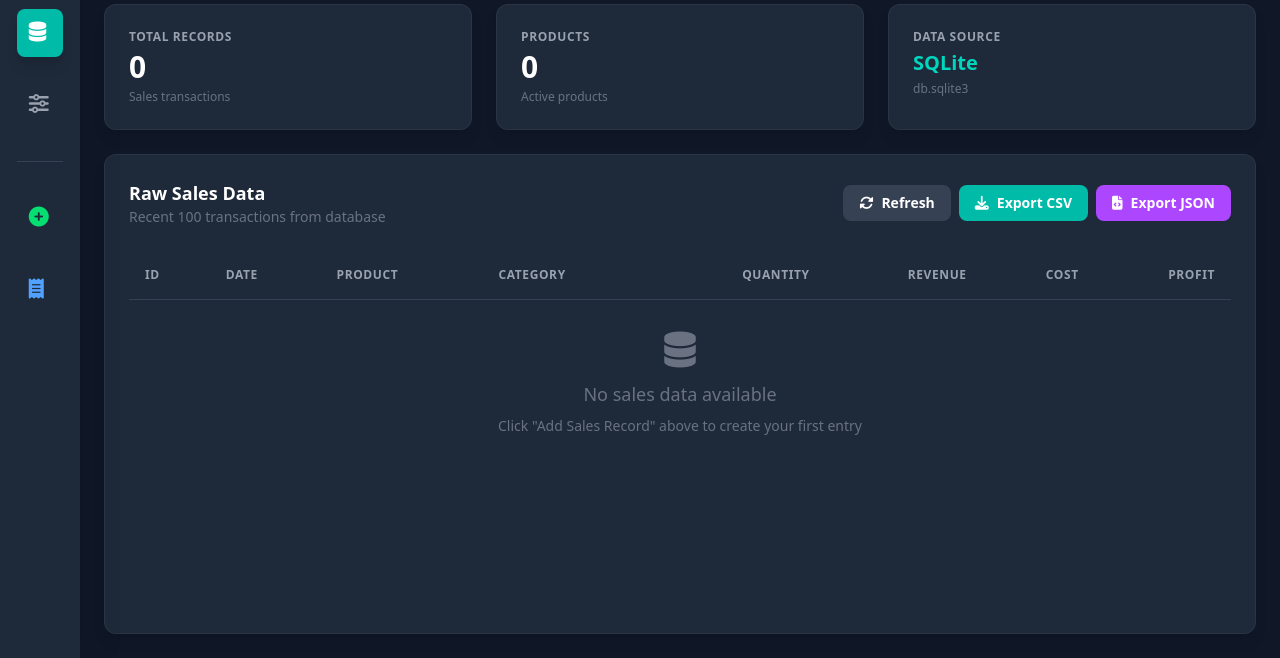
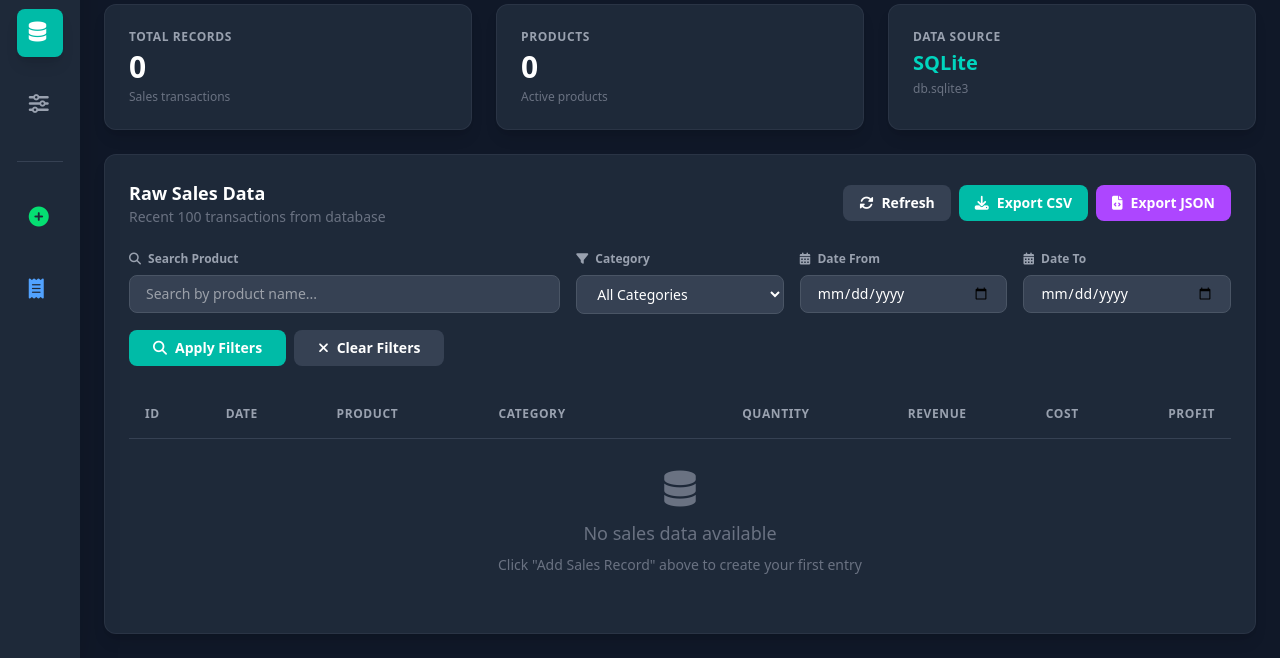
Before and after one commit to ramonbonina320401-bot/Django-Sales-Dashboard-Report, a Django app: page /data/ in a window 1280 px wide. Shown: the part 247-905 px from the top of the page. Run offline with Django 5.2, Linux system fonts and the light colour scheme; a user stored in the database is signed in; data that the repository does not hold is empty; style sheets or scripts are compiled from the project's sources; some libraries are stand-ins or nearby versions.

Commit message:
Add search and filter functionality to Raw Data page
- Added search bar to filter by product name
- Added category dropdown filter
- Added date range filters (from/to)
- Display active filters with badges
- Clear filters button to reset all filters
- Updated raw_data view to handle search and filter parameters
- Results limited to 100 records for performance

```diff
--- a/dashboard/templates/dashboard/data.html
+++ b/dashboard/templates/dashboard/data.html
@@ -49,6 +49,100 @@
             </a>
         </div>
     </div>
+
+    <!-- Search and Filter Bar -->
+    <form method="GET" class="mb-6">
+        <div class="grid grid-cols-1 md:grid-cols-2 lg:grid-cols-5 gap-4">
+            <!-- Search Box -->
+            <div class="lg:col-span-2">
+                <label class="block text-gray-400 text-xs font-semibold mb-2">
+                    <i class="fas fa-search mr-1"></i> Search Product
+                </label>
+                <input type="text"
+                       name="search"
+                       value="{{ search_query }}"
+                       placeholder="Search by product name..."
+                       class="w-full bg-gray-700 text-white px-4 py-2 rounded-lg border border-gray-600 focus:border-teal-500 focus:outline-none text-sm">
+            </div>
+
+            <!-- Category Filter -->
+            <div>
+                <label class="block text-gray-400 text-xs font-semibold mb-2">
+                    <i class="fas fa-filter mr-1"></i> Category
+                </label>
+                <select name="category"
+                        class="w-full bg-gray-700 text-white px-4 py-2 rounded-lg border border-gray-600 focus:border-teal-500 focus:outline-none text-sm">
+                    <option value="all" {% if category_filter == 'all' %}selected{% endif %}>All Categories</option>
+                    {% for category in categories %}
+                    <option value="{{ category }}" {% if category_filter == category %}selected{% endif %}>
+                        {{ category|title }}
+                    </option>
+                    {% endfor %}
+                </select>
+            </div>
+
+            <!-- Date From -->
+            <div>
+                <label class="block text-gray-400 text-xs font-semibold mb-2">
+                    <i class="fas fa-calendar-alt mr-1"></i> Date From
+                </label>
+                <input type="date"
+                       name="date_from"
+                       value="{{ date_from }}"
+                       class="w-full bg-gray-700 text-white px-4 py-2 rounded-lg border border-gray-600 focus:border-teal-500 focus:outline-none text-sm">
+            </div>
+
+            <!-- Date To -->
+            <div>
+                <label class="block text-gray-400 text-xs font-semibold mb-2">
+                    <i class="fas fa-calendar-alt mr-1"></i> Date To
+                </label>
+                <input type="date"
+                       name="date_to"
+                       value="{{ date_to }}"
+                       class="w-full bg-gray-700 text-white px-4 py-2 rounded-lg border border-gray-600 focus:border-teal-500 focus:outline-none text-sm">
+            </div>
+        </div>
+
+        <!-- Filter Buttons -->
+        <div class="flex gap-2 mt-4">
+            <button type="submit"
+                    class="bg-teal-500 hover:bg-teal-600 text-white text-sm font-semibold py-2 px-6 rounded-lg transition-colors duration-200 flex items-center gap-2">
+                <i class="fas fa-search"></i> Apply Filters
+            </button>
+            <a href="{% url 'data' %}"
+               class="bg-gray-700 hover:bg-gray-600 text-white text-sm font-semibold py-2 px-6 rounded-lg transition-colors duration-200 flex items-center gap-2">
+                <i class="fas fa-times"></i> Clear Filters
+            </a>
+        </div>
+    </form>
+
+    <!-- Active Filters Display -->
+    {% if search_query or category_filter != 'all' or date_from or date_to %}
+    <div class="mb-4 flex flex-wrap gap-2 items-center">
+        <span class="text-gray-400 text-xs font-semibold">Active Filters:</span>
+        {% if search_query %}
+        <span class="px-3 py-1 bg-teal-500/20 text-teal-400 rounded-full text-xs flex items-center gap-2">
+            <i class="fas fa-search"></i> Search: "{{ search_query }}"
+        </span>
+        {% endif %}
+        {% if category_filter != 'all' %}
+        <span class="px-3 py-1 bg-purple-500/20 text-purple-400 rounded-full text-xs flex items-center gap-2">
+            <i class="fas fa-tag"></i> Category: {{ category_filter|title }}
+        </span>
+        {% endif %}
+        {% if date_from %}
+        <span class="px-3 py-1 bg-blue-500/20 text-blue-400 rounded-full text-xs flex items-center gap-2">
+            <i class="fas fa-calendar-alt"></i> From: {{ date_from }}
+        </span>
+        {% endif %}
+        {% if date_to %}
+        <span class="px-3 py-1 bg-blue-500/20 text-blue-400 rounded-full text-xs flex items-center gap-2">
+            <i class="fas fa-calendar-alt"></i> To: {{ date_to }}
+        </span>
+        {% endif %}
+    </div>
+    {% endif %}
 
     <div class="overflow-x-auto">
         <table class="w-full text-left border-collapse">
--- a/dashboard/views.py
+++ b/dashboard/views.py
@@ -171,20 +171,53 @@ def market_share(request):
 
 @login_required(login_url='login')
 def raw_data(request):
-    """Raw Data Preview with SQL database integration"""
+    """Raw Data Preview with SQL database integration, search and filter"""
 
-    # Get all sales data with related product info (SQL JOIN)
-    sales_data = SalesData.objects.select_related('product').order_by('-date')[:100]
+    # Get search and filter parameters
+    search_query = request.GET.get('search', '')
+    category_filter = request.GET.get('category', 'all')
+    date_from = request.GET.get('date_from', '')
+    date_to = request.GET.get('date_to', '')
 
-    # Get summary statistics
+    # Start with all sales data with related product info (SQL JOIN)
+    sales_data = SalesData.objects.select_related('product').order_by('-date')
+
+    # Apply search filter (search in product name)
+    if search_query:
+        sales_data = sales_data.filter(product__name__icontains=search_query)
+
+    # Apply category filter
+    if category_filter != 'all':
+        sales_data = sales_data.filter(product__category__iexact=category_filter)
+
+    # Apply date range filters
+    if date_from:
+        sales_data = sales_data.filter(date__gte=date_from)
+    if date_to:
+        sales_data = sales_data.filter(date__lte=date_to)
+
+    # Get unique categories for filter dropdown
+    categories = Product.objects.values_list('category', flat=True).distinct().order_by('category')
+
+    # Limit to 100 records for display
+    sales_data = sales_data[:100]
+
+    # Get summary statistics (based on filtered results)
     total_records = SalesData.objects.count()
     total_products = Product.objects.count()
+    filtered_count = sales_data.count() if sales_data else 0
 
     context = {
         'active_page': 'data',
         'sales_data': sales_data,
         'total_records': total_records,
         'total_products': total_products,
+        'filtered_count': filtered_count,
+        'categories': categories,
+        'search_query': search_query,
+        'category_filter': category_filter,
+        'date_from': date_from,
+        'date_to': date_to,
     }
 
     return render(request, 'dashboard/data.html', context)
```
